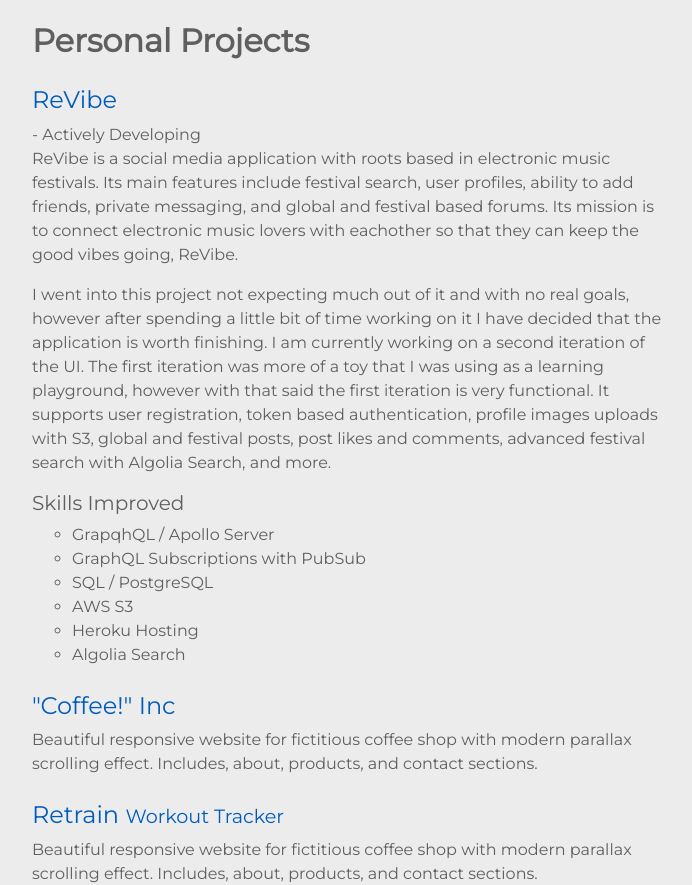
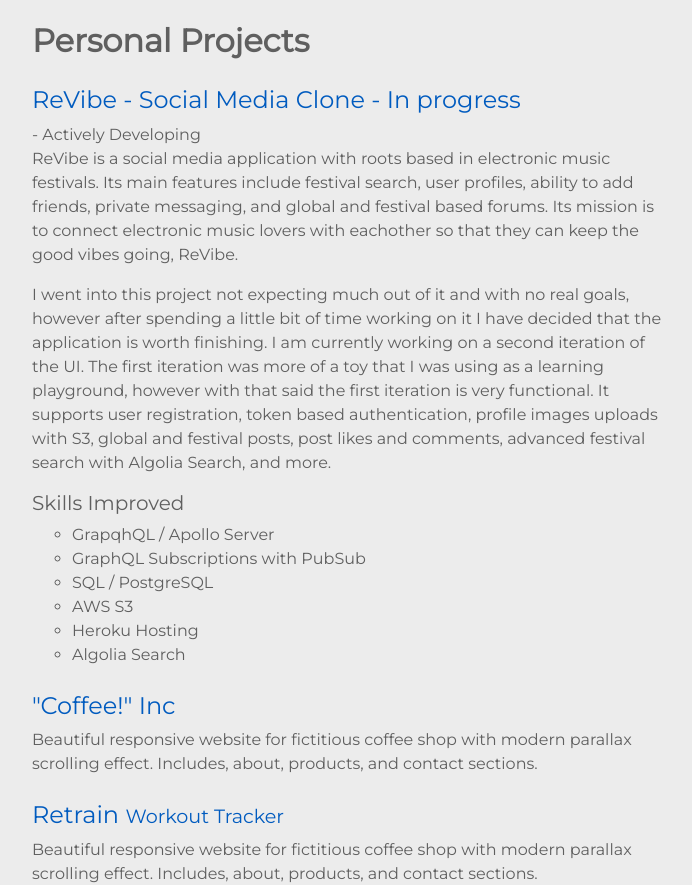
Before and after one commit to Matthew-Jimenez/portfolio-w-parallax, a plain HTML site: page index.html in a window 1280 px wide. Shown: the part 4986-5871 px from the top of the page, without its empty margins (288-980 px from the left). Drawn offline with nearby package versions, Linux system fonts and the light colour scheme.

Commit message:
detail header

```diff
--- a/index.html
+++ b/index.html
@@ -258,7 +258,7 @@
             <li class="project-list-item">
               <h4>
                 <a target="_blank" href="https://revibewiths.firebaseapp.com/">
-                  ReVibe
+                  ReVibe - Social Media Clone - In progress
                 </a>
               </h4>
               - Actively Developing
```
